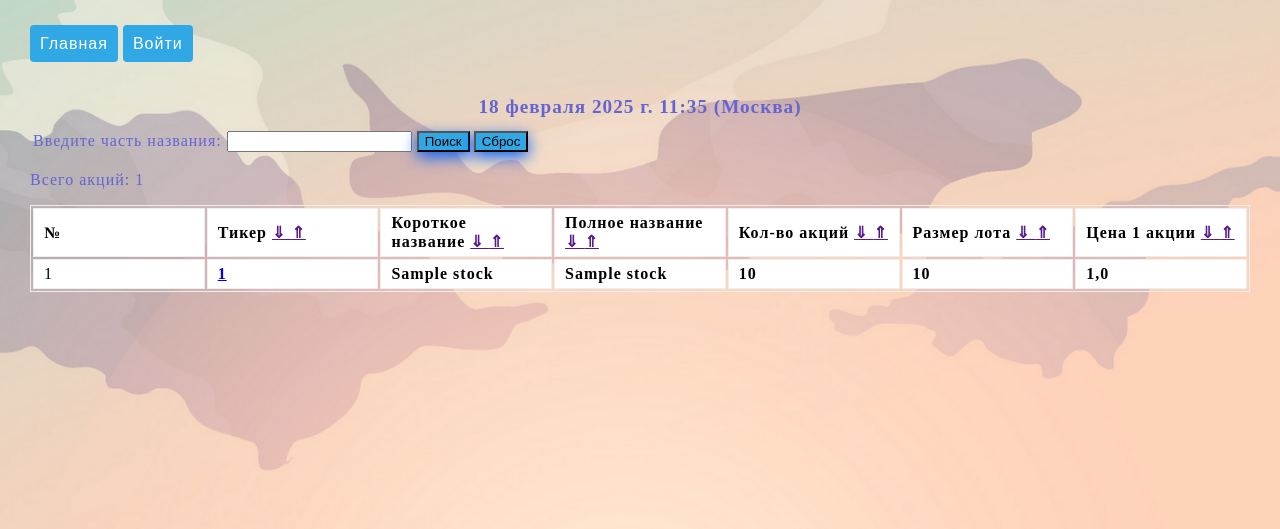
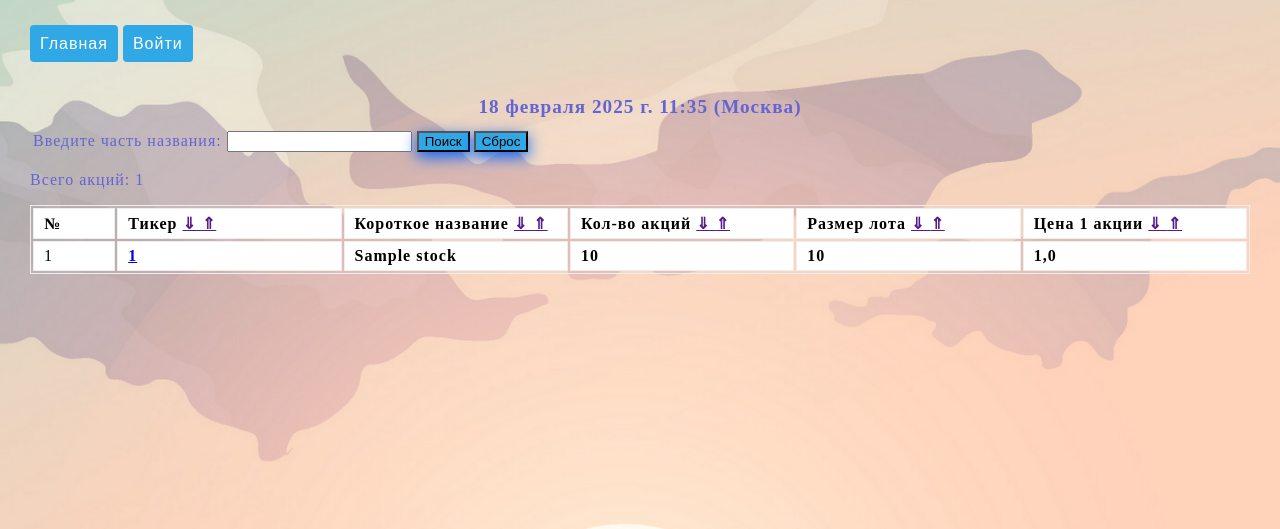
Before and after one commit to rebelbek/my_first_django_project, a Django app: page / in a window 1280 px wide. Shown: the top 529 px of the page. Run offline with Django 4.2, Linux system fonts and the light colour scheme; tables that the repository leaves empty hold one stand-in row (values such as "Sample post"); parts of the project's set-up code (start-up, migrations or seed data) failed here and were passed over.

Commit message:
Изменил отображение таблицы на главной странице

```diff
--- a/app/stocks/templates/stocks/partial_stock_list.html
+++ b/app/stocks/templates/stocks/partial_stock_list.html
@@ -3,7 +3,6 @@
         <td>{{forloop.counter}}</td>
         <td><b><a href = "{{stock.get_url}}">{{stock.secid}}</a></b></td>
         <td><b>{{stock.shortname}}</b></td>
-        <td><b>{{stock.secname}}</b></td>
         <td><b>{{stock.issuesize}}</b></td>
         <td><b>{{stock.lotsize}}</b></td>
         <td><b>{{stock.last}}</b></td>
--- a/app/stocks/templates/stocks/stocks.html
+++ b/app/stocks/templates/stocks/stocks.html
@@ -26,7 +26,7 @@
 <p>Всего акций: {{stocks_count}}</p>
 <table class="table">
     <tr>
-    <td><b>№</b></td>
+    <td style="width: 5%;"><b>№</b></td>
     {% for item in stocks_fields %}
     <td><b>{{item|capfirst}}
     <a href=""
--- a/app/stocks/views.py
+++ b/app/stocks/views.py
@@ -12,16 +12,15 @@ from .forms import SearchForm, DealForm
 # Create your views here.
 
 offset = datetime.timezone(datetime.timedelta(hours=3))
-stocks_fields_to_show = {'тикер': 'secid', 'короткое название': 'shortname', 'полное название':
-    'secname', 'кол-во акций': 'issuesize', 'размер лота': 'lotsize', 'цена 1 акции': 'last'}
+stocks_fields_to_show = {'тикер': 'secid', 'короткое название': 'shortname', 'кол-во акций': 'issuesize',
+                         'размер лота': 'lotsize', 'цена 1 акции': 'last'}
 
 
 def stocks_main(request):
     form = SearchForm(request.GET)
     if form.is_valid():
         stocks = Stocks.objects.filter(Q(secid__icontains=form.cleaned_data['input']) |
-                                       Q(shortname__icontains=form.cleaned_data['input']) |
-                                       Q(secname__icontains=form.cleaned_data['input']))
+                                       Q(shortname__icontains=form.cleaned_data['input']))
         stocks_count = stocks.count()
     else:
         stocks = cache.get_or_set('cached_stocks', Stocks.objects.all(), 60)
--- a/app/users/templates/users/cabinet.html
+++ b/app/users/templates/users/cabinet.html
@@ -38,7 +38,7 @@
         <tr>
             <td>{{forloop.counter}}</td>
             <td><b><a href = "{% url 'deal_detail' deal.id %}">{{deal.stock.secid}}</a></b></td>
-            <td><b>{{deal.date|date:"d.m.Y"}}</b></td>
+            <td><b>{{deal.date|date:"d.m.y"}}</b></td>
             {% if deal.use_custom %}
                 <td><b>{{deal.custom_secname}}</b></td>
             {% else %}
```
Also changed, not shown: README.md.
